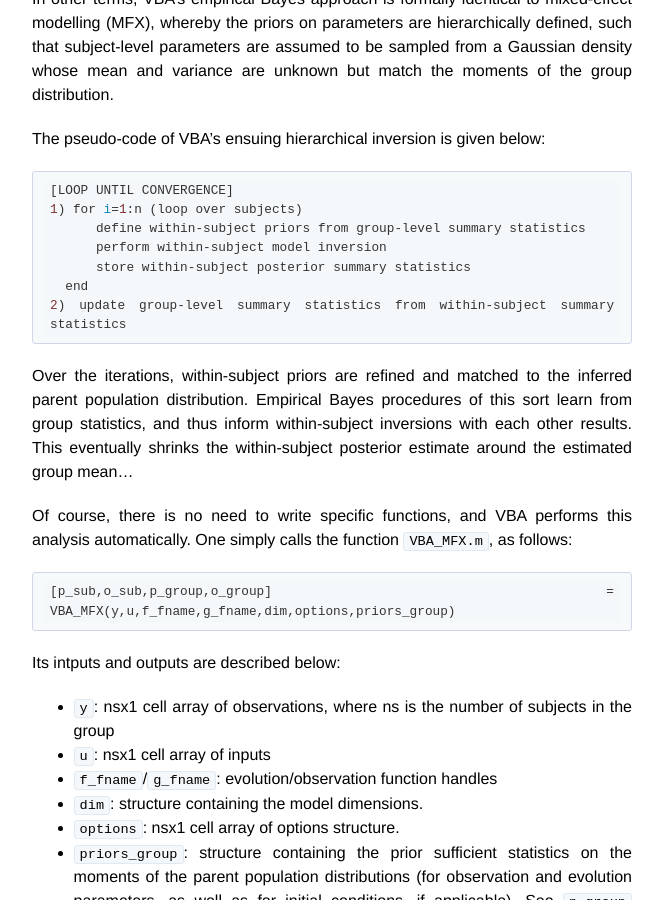
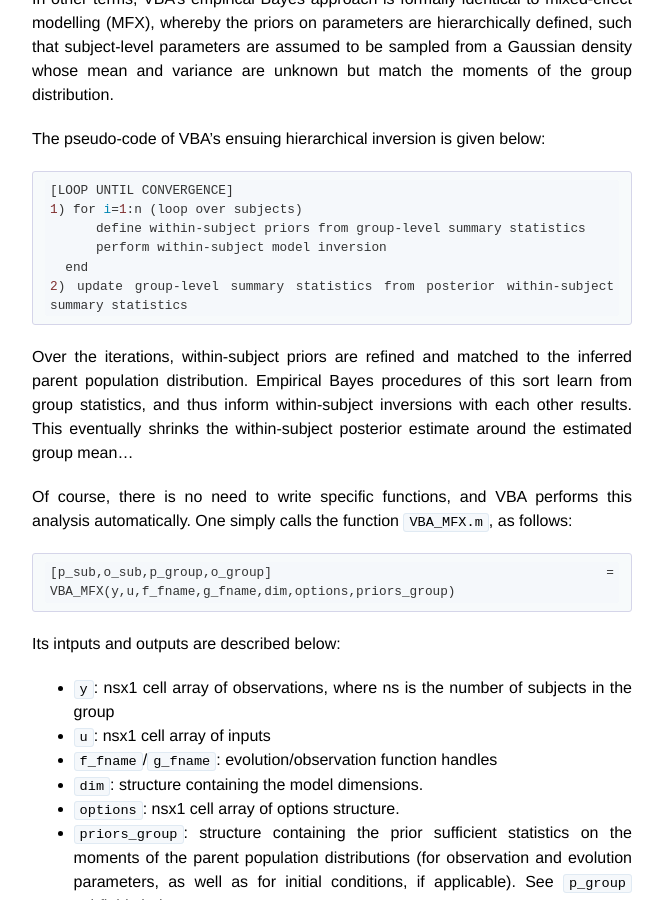
Before and after one commit to MBB-team/VBA-toolbox, a Jekyll site: the page built from _wiki/VBA-MFX.md, in a window 1280 px wide and 900 px high, scrolled down 439 px. Shown: the whole window, without its empty margins (308-971 px from the left). Built offline with Jekyll 4.4.1, drawn with Linux system fonts in a browser that asks for light colours; nearby versions of some CDN libraries.

Commit message:
Update VBA-MFX.md

````diff
--- a/_wiki/VBA-MFX.md
+++ b/_wiki/VBA-MFX.md
@@ -16,9 +16,8 @@ The pseudo-code of VBA's ensuing hierarchical inversion is given below:
 1) for i=1:n (loop over subjects)
       define within-subject priors from group-level summary statistics
       perform within-subject model inversion
-      store within-subject posterior summary statistics
   end
-2) update group-level summary statistics from within-subject summary statistics
+2) update group-level summary statistics from posterior within-subject summary statistics
 ```
 
 Over the iterations, within-subject priors are refined and matched to the inferred parent population distribution. Empirical Bayes procedures of this sort learn from group statistics, and thus inform within-subject inversions with each other results. This eventually shrinks the within-subject posterior estimate around the estimated group mean...
````
